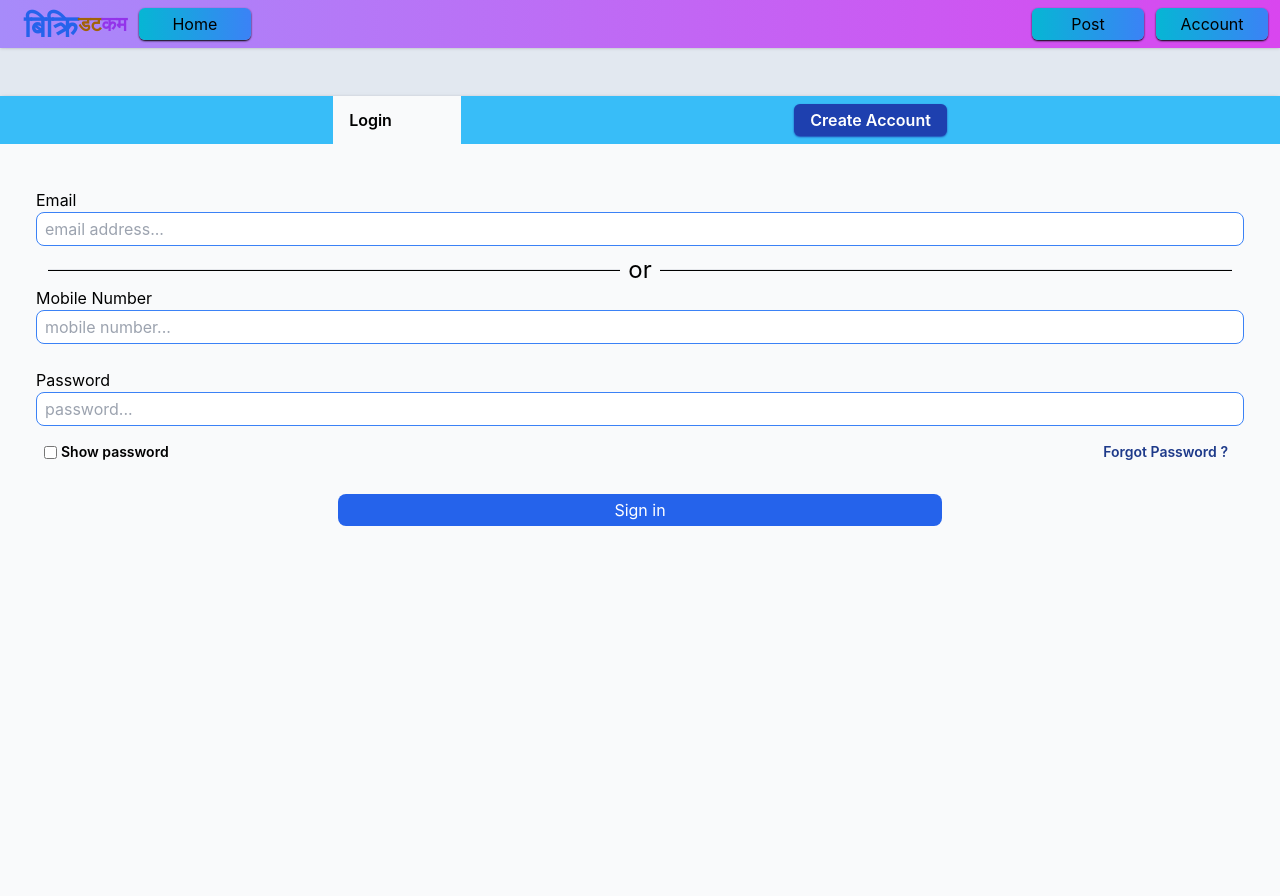
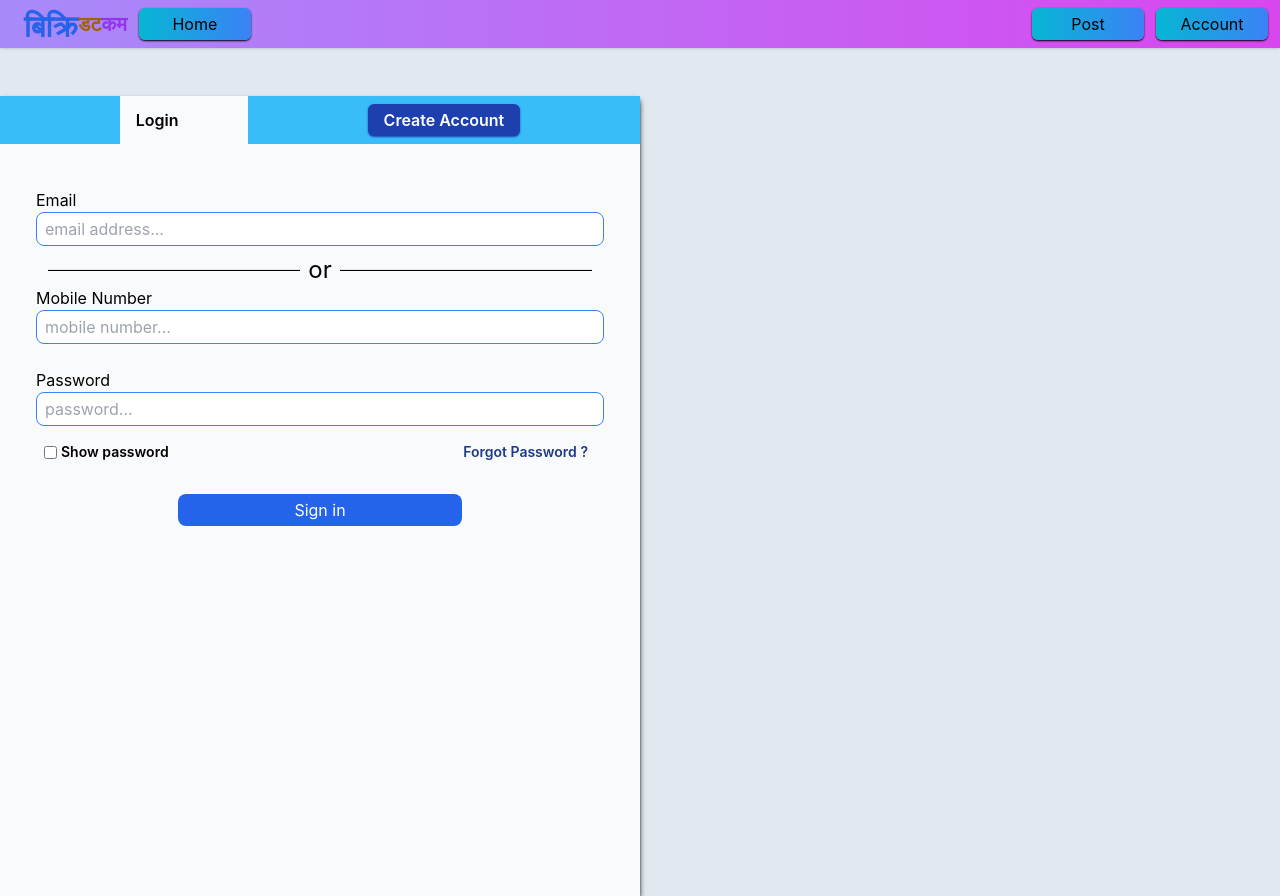
Before and after one commit to Ubartaula/bikri_dot_com, a React (Create React App) app: page /login in a window 1280 px wide. Built offline with nearby package versions, Linux system fonts and the light colour scheme; no server answers.

Commit message:
changed login form width

```diff
--- a/src/feature/auth/Login.jsx
+++ b/src/feature/auth/Login.jsx
@@ -131,7 +131,7 @@ const Login = () => {
     <>
       <div className="h-[3rem]"></div>
       {!isSuccessAddNewUser ? (
-        <div className="xxsm:m-auto xxsm:w-[100vw] xxsm:max-w-lg min-w-full min-h-screen bg-gray-50 text-black shadow-md shadow-black">
+        <div className=" min-w-full min-h-screen sm:min-w-[50%] sm:max-w-[50%] bg-gray-50 text-black shadow-md shadow-black">
           <div className="bg-sky-400 text-white h-[3rem] flex flex-row items-center justify-evenly font-semibold  ">
             <p
               onClick={() => setAccountOption("login")}
```
